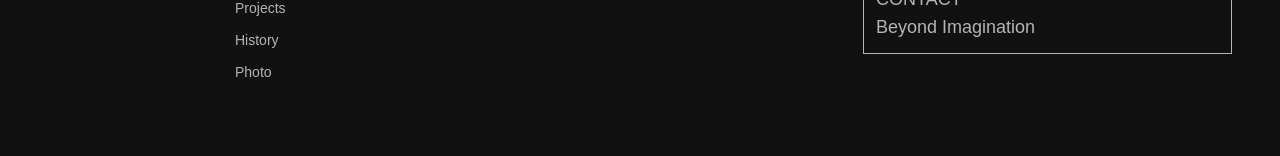
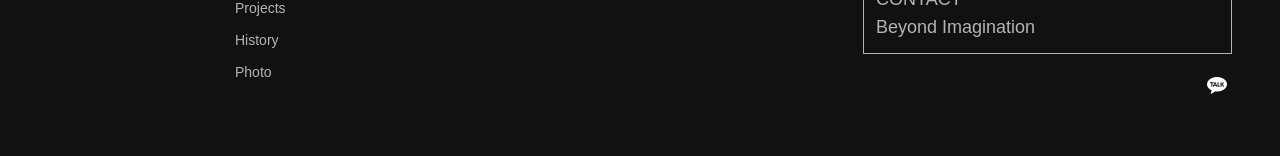
Before and after one commit to Beyond-Imagination/homepage, a Next.js app: page / in a window 1280 px wide. Shown: the part 2085-2241 px from the top of the page. Built offline with nearby package versions, Linux system fonts and the light colour scheme; no server answers; a web font is replaced by a local one.

Commit message:
kakao 오픈채팅 추가
Merge-request: B-I-HOMEPAGE-MR-30
Merged-by: 희수 전 <acesk123@gmail.com>

```diff
--- a/components/layout/Footer.jsx
+++ b/components/layout/Footer.jsx
@@ -95,6 +95,13 @@ const Footer = ({ className }) => {
                 </div>
               </a>
             </Link>
+            <div className="flex justify-end mt-4">
+              <Link href="https://open.kakao.com/o/gMapmsuf">
+                <a>
+                  <img src="/images/kakao.png" alt="Kakao" />
+                </a>
+              </Link>
+            </div>
           </div>
         </div>
         <div className="flex items-center mt-8">
```
Also changed, not shown: public/images/kakao.png (added).
